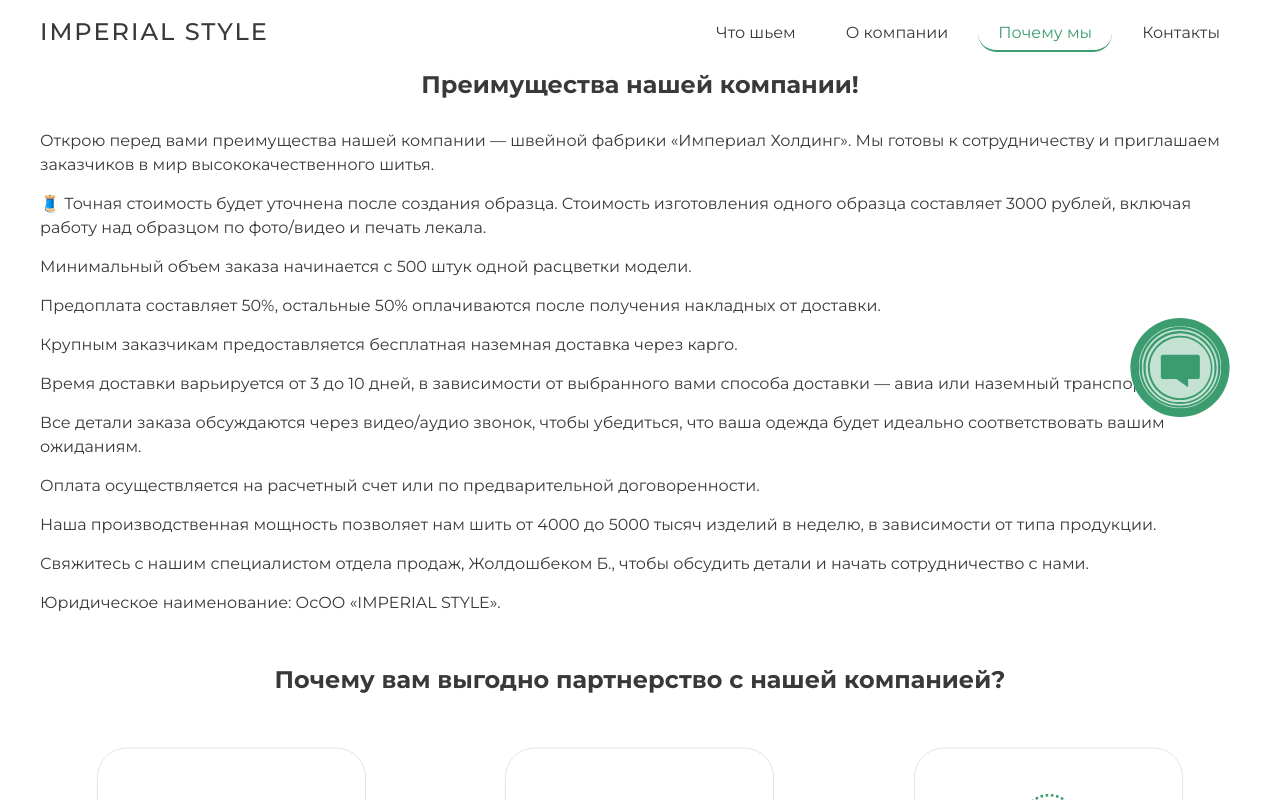
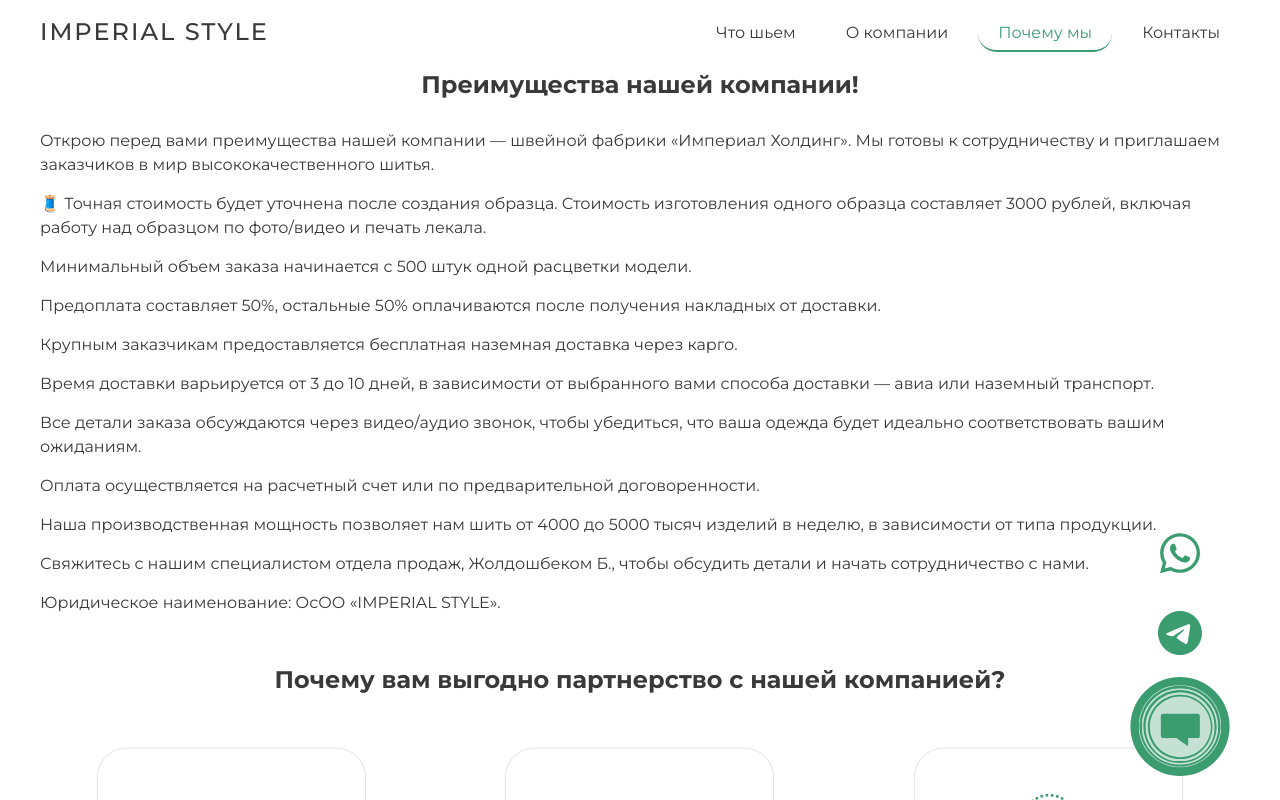
Before and after one commit to baiyastan/new-collection, a React (Create React App) app: page /why in a window 1280 px wide. Shown: the top 800 px of the page. Built offline with nearby package versions, Linux system fonts and the light colour scheme.

Commit message:
check the elements

```diff
--- a/src/components/footer/Footer.css
+++ b/src/components/footer/Footer.css
@@ -80,6 +80,7 @@
   padding: 9px 9px;
   box-sizing: border-box;
   border-radius: 50%;
+  cursor: pointer;
 }
 
 .footer-icons .icon .icon-back {
@@ -90,7 +91,7 @@
 .network-fixed {
   position: fixed;
   right: 50px;
-  bottom: 250px;
+  bottom: 20px;
   transition: transform 0.3s ease;
 }
 
@@ -103,16 +104,16 @@
 }
 
 .fixed-content {
-  top: -150px;
-  transform: translateY(-100%);
-  opacity: 0;
+  position: absolute;
+  top: -250px;
+  transform: translateY(80%);
   transition: transform 0.5s ease-in, opacity 0.5s ease-in;
 }
 
 .fixed-content.active {
-  top: -150px;
   transform: translateY(0%);
-  opacity: 1;
+  opacity: 0;
+  border: none;
 }
 
 .fixed-icons {
--- a/src/components/productId/content.css
+++ b/src/components/productId/content.css
@@ -175,7 +175,7 @@
     margin: 0 auto;
   }
   .get-product-content {
-    max-width: 360px;
+    max-width: 320px;
   }
   .block-description p {
     display: flex;
@@ -183,6 +183,6 @@
   }
   .tabs-container {
     width: 100%;
-    height: 800px;
+    height: 660px;
   }
 }
--- a/src/components/tabs/Tabs.css
+++ b/src/components/tabs/Tabs.css
@@ -3,13 +3,14 @@
   display: flex;
   align-items: center;
   justify-content: flex-start;
-  gap: 50px;
+  gap: 100px;
 }
 
 .tabs-btns button {
   color: #393939;
   font-size: 24px;
   font-weight: 600;
+  padding: 0px;
 }
 
 .active {
@@ -49,7 +50,7 @@
 .tabs-content-text button {
   width: 190px;
   height: 59px;
-  padding: 14px 36px;
+  /* padding: 14px 36px; */
   background-color: #3a9c6f;
   color: #fff !important;
   font-size: 18px;
@@ -57,7 +58,6 @@
   border-radius: 30px;
   margin-top: 10px;
 }
-
 
 @media (max-width: 425px) {
   .tabs-btns {
@@ -70,12 +70,11 @@
   }
 }
 
-
 @media (max-width: 375px) {
   .tabs-btns {
     display: flex;
     align-items: center;
-        gap: 2px;
+    gap: 15px;
   }
   .tabs-btns button {
     font-size: 16px;
```
Lines whose indentation alone changed are shown as unchanged.
